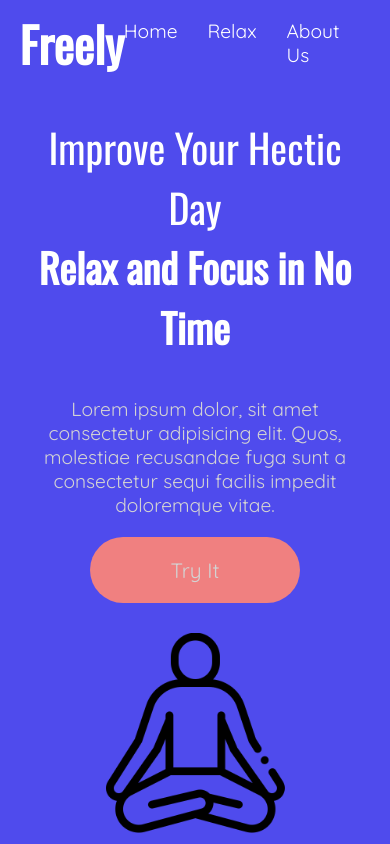
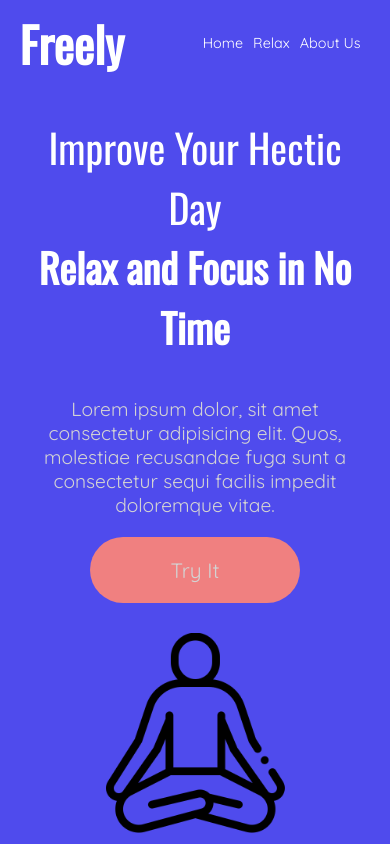
Before and after one commit to jlaluces123/Freely, a React (Create React App) app in the folder freely/: page / in a window 390 px wide. Built offline with nearby package versions, Linux system fonts and the light colour scheme.

Commit message:
Full Responsive: Done

```diff
--- a/freely/src/component/navigation/navigation.css
+++ b/freely/src/component/navigation/navigation.css
@@ -28,3 +28,35 @@
   border-bottom: 3px solid white;
   transition: 0.2s;
 }
+
+@media (min-width: 481px) and (max-width: 767px) {
+
+  .navigation__list {
+    font-size: 0.9rem;
+  }
+
+  .navigation__item {
+    margin-right: 10px;
+  }
+
+}
+
+@media (min-width: 320px) and (max-width: 480px) {
+
+  /* .navigation__list {
+    font-size: 1.1rem;
+  }
+
+  .navigation__item {
+    margin-right: 10px;
+  } */
+
+  .navigation__list {
+    font-size: 0.9rem;
+  }
+
+  .navigation__item {
+    margin-right: 10px;
+  }
+
+}
```
